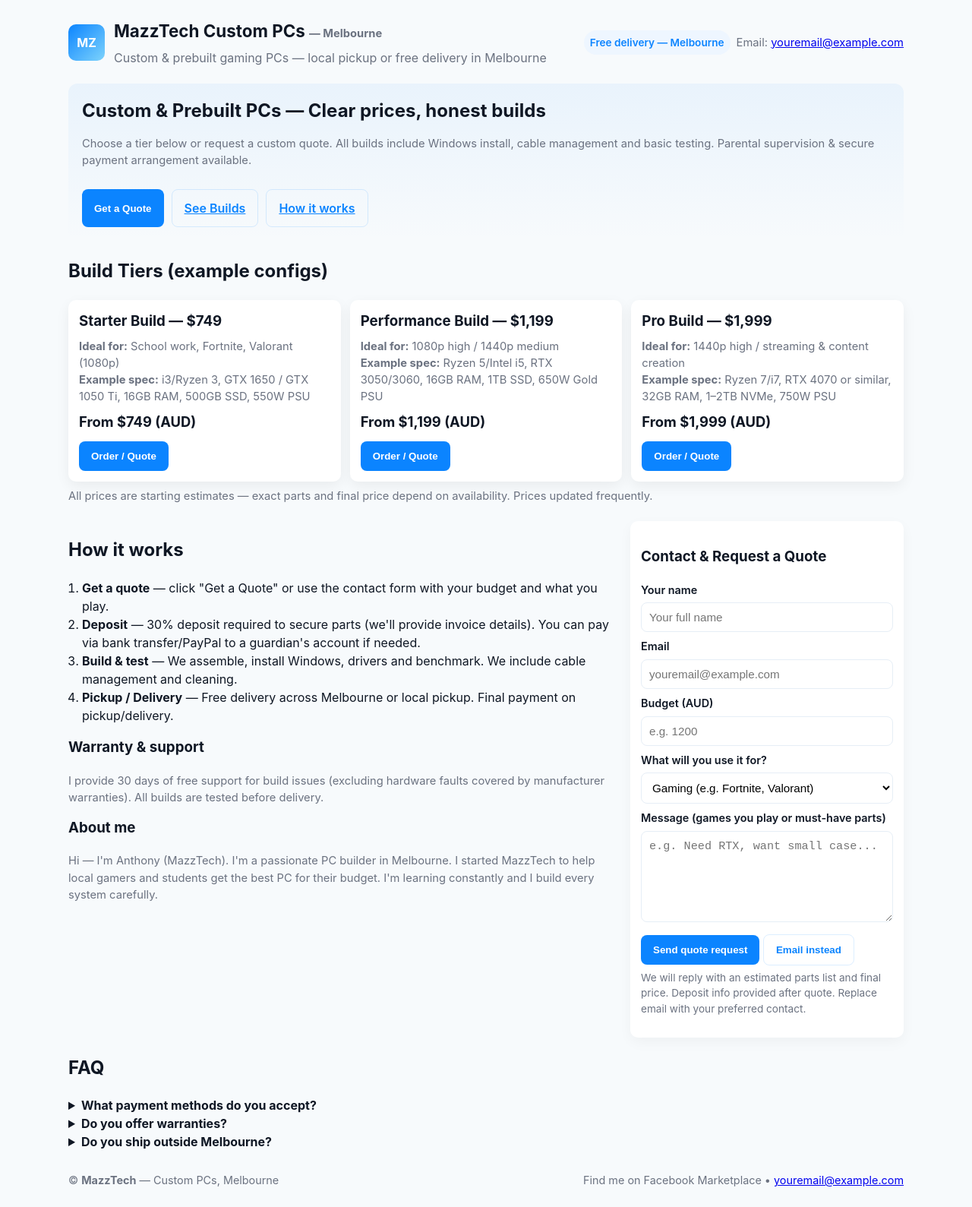
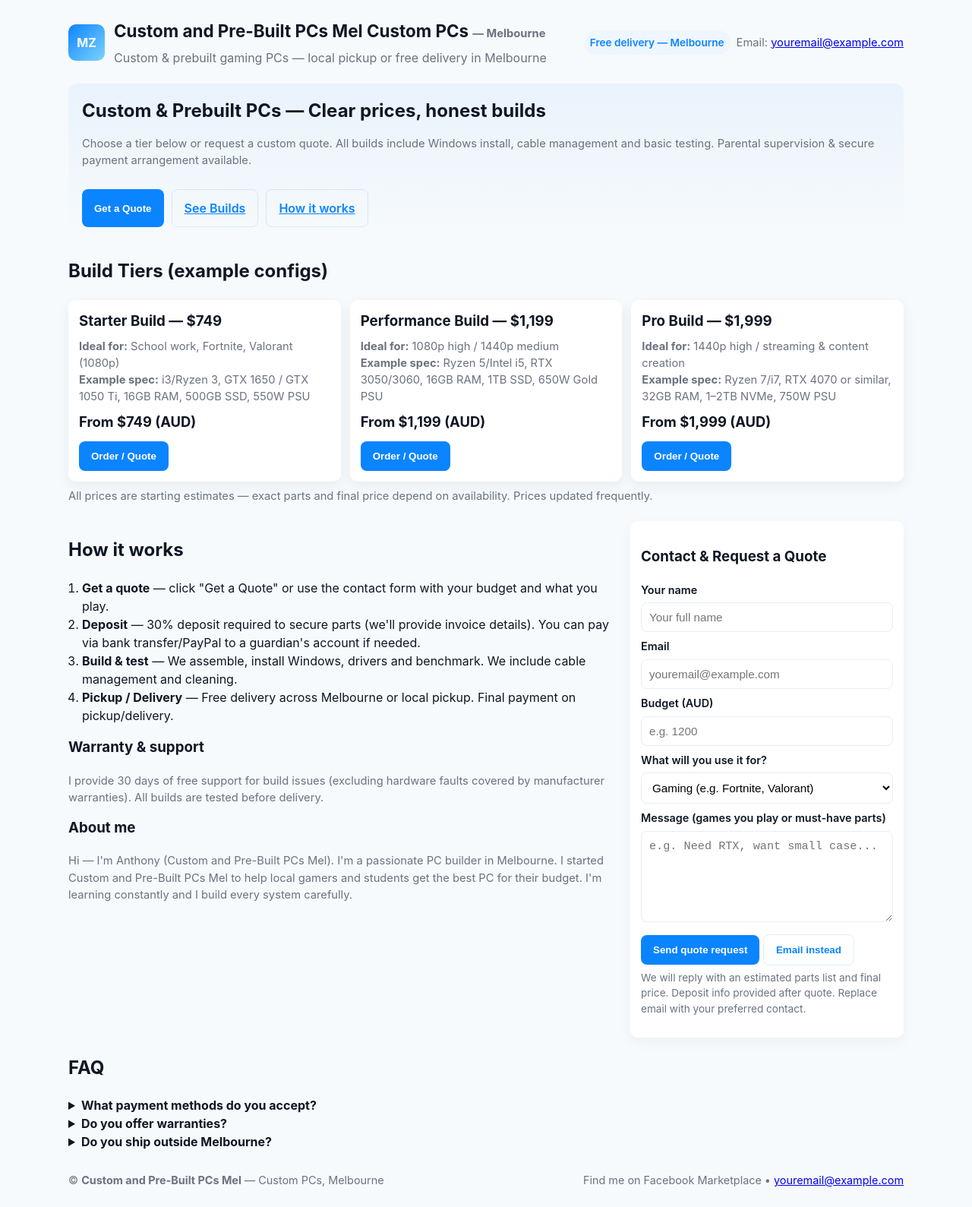
Before and after one commit to custompcsmel/custompcsmel.github.io, a plain HTML site: page index.html in a window 1280 px wide. Shown: the whole page at 76% size. Drawn offline with Linux system fonts and the light colour scheme.

Commit message:
Update index.html

```diff
--- a/index.html
+++ b/index.html
@@ -3,9 +3,9 @@
 <head>
   <meta charset="utf-8" />
   <meta name="viewport" content="width=device-width,initial-scale=1" />
-  <meta name="description" content="MazzTech Custom PCs — Custom and prebuilt gaming and productivity PCs in Melbourne. Budget, Mid-range and Pro builds. Free delivery in Melbourne." />
+  <meta name="description" content="Custom and Pre-Built PCs Mel Custom PCs — Custom and prebuilt gaming and productivity PCs in Melbourne. Budget, Mid-range and Pro builds. Free delivery in Melbourne." />
   <meta name="keywords" content="custom pc melbourne, gaming pc melbourne, custom pc builder, prebuilt pc australia" />
-  <title>MazzTech Custom PCs — Melbourne</title>
+  <title>Custom and Pre-Built PCs Mel Custom PCs — Melbourne</title>
 
   <!-- Basic styling (responsive, simple, clean) -->
   <style>
@@ -74,7 +74,7 @@
       <div class="brand">
         <div class="logo">MZ</div>
         <div>
-          <h1>MazzTech Custom PCs <span class="small">— Melbourne</span></h1>
+          <h1>Custom and Pre-Built PCs Mel Custom PCs <span class="small">— Melbourne</span></h1>
           <p class="lead">Custom & prebuilt gaming PCs — local pickup or free delivery in Melbourne</p>
         </div>
       </div>
@@ -153,7 +153,7 @@
           <p class="small">I provide 30 days of free support for build issues (excluding hardware faults covered by manufacturer warranties). All builds are tested before delivery.</p>
 
           <h3 style="margin-top:12px;">About me</h3>
-          <p class="small">Hi — I'm Anthony (MazzTech). I'm a passionate PC builder in Melbourne. I started MazzTech to help local gamers and students get the best PC for their budget. I'm learning constantly and I build every system carefully.</p>
+          <p class="small">Hi — I'm Anthony (Custom and Pre-Built PCs Mel). I'm a passionate PC builder in Melbourne. I started Custom and Pre-Built PCs Mel to help local gamers and students get the best PC for their budget. I'm learning constantly and I build every system carefully.</p>
         </div>
 
         <aside>
@@ -211,7 +211,7 @@
     </main>
 
     <footer>
-      <div>© <strong>MazzTech</strong> — Custom PCs, Melbourne</div>
+      <div>© <strong>Custom and Pre-Built PCs Mel</strong> — Custom PCs, Melbourne</div>
       <div>Find me on Facebook Marketplace • <a href="mailto:youremail@example.com">youremail@example.com</a></div>
     </footer>
   </div>
@@ -239,7 +239,7 @@
 
       // Construct mailto (web-friendly quick fallback). In production connect to form handling or email service.
       const subject = encodeURIComponent(`Quote request from ${name} — ${budget ? 'AUD ' + budget : ''}`);
-      let body = `Name: ${name}\nEmail: ${email}\nBudget: ${budget}\nUsage: ${usage}\n\nMessage:\n${message}\n\n--\nSent from MazzTech site`;
+      let body = `Name: ${name}\nEmail: ${email}\nBudget: ${budget}\nUsage: ${usage}\n\nMessage:\n${message}\n\n--\nSent from Custom and Pre-Built PCs Mel site`;
       window.location.href = `mailto:${contactEmail}?subject=${subject}&body=${encodeURIComponent(body)}`;
     }
 
```
